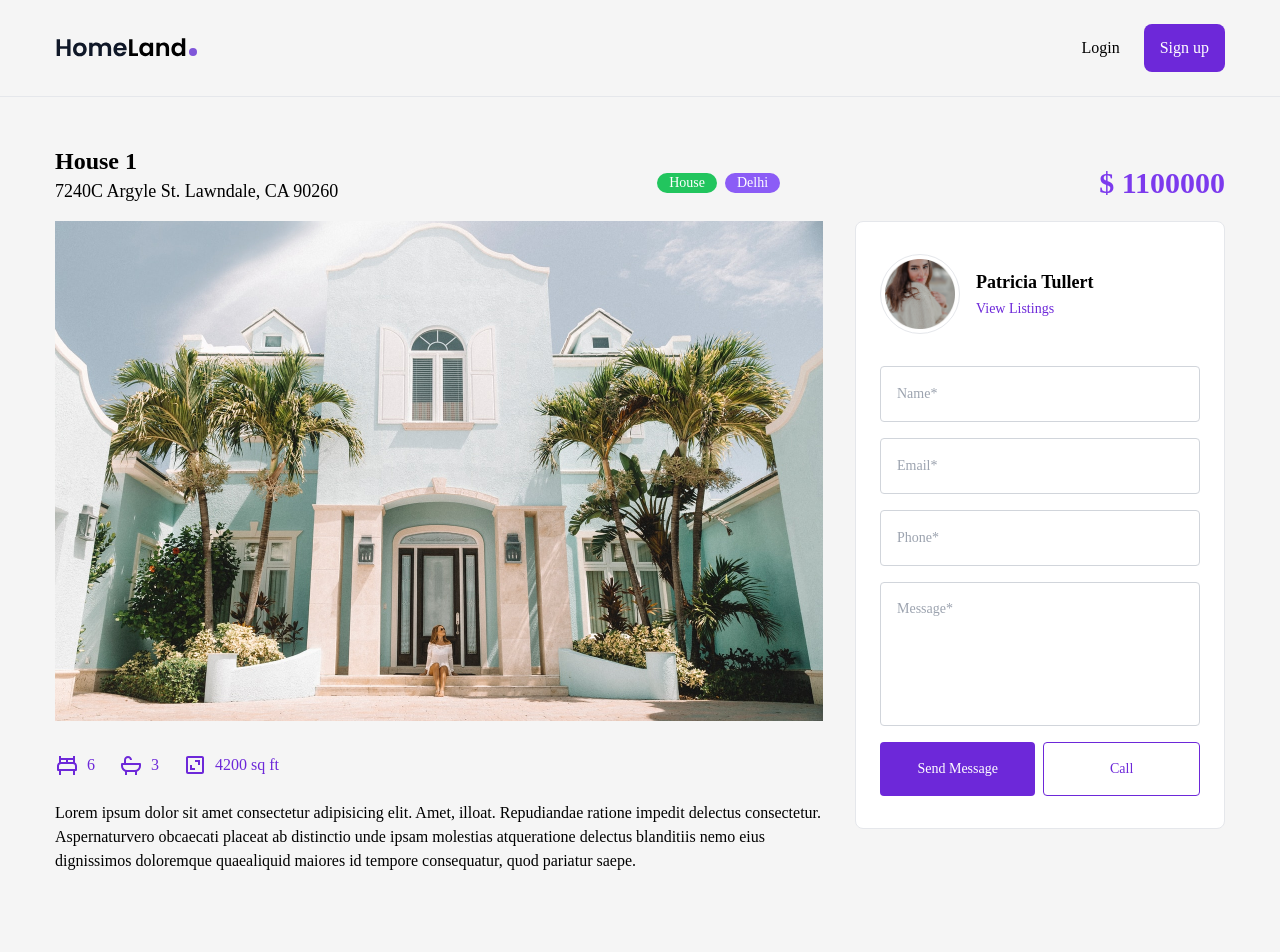
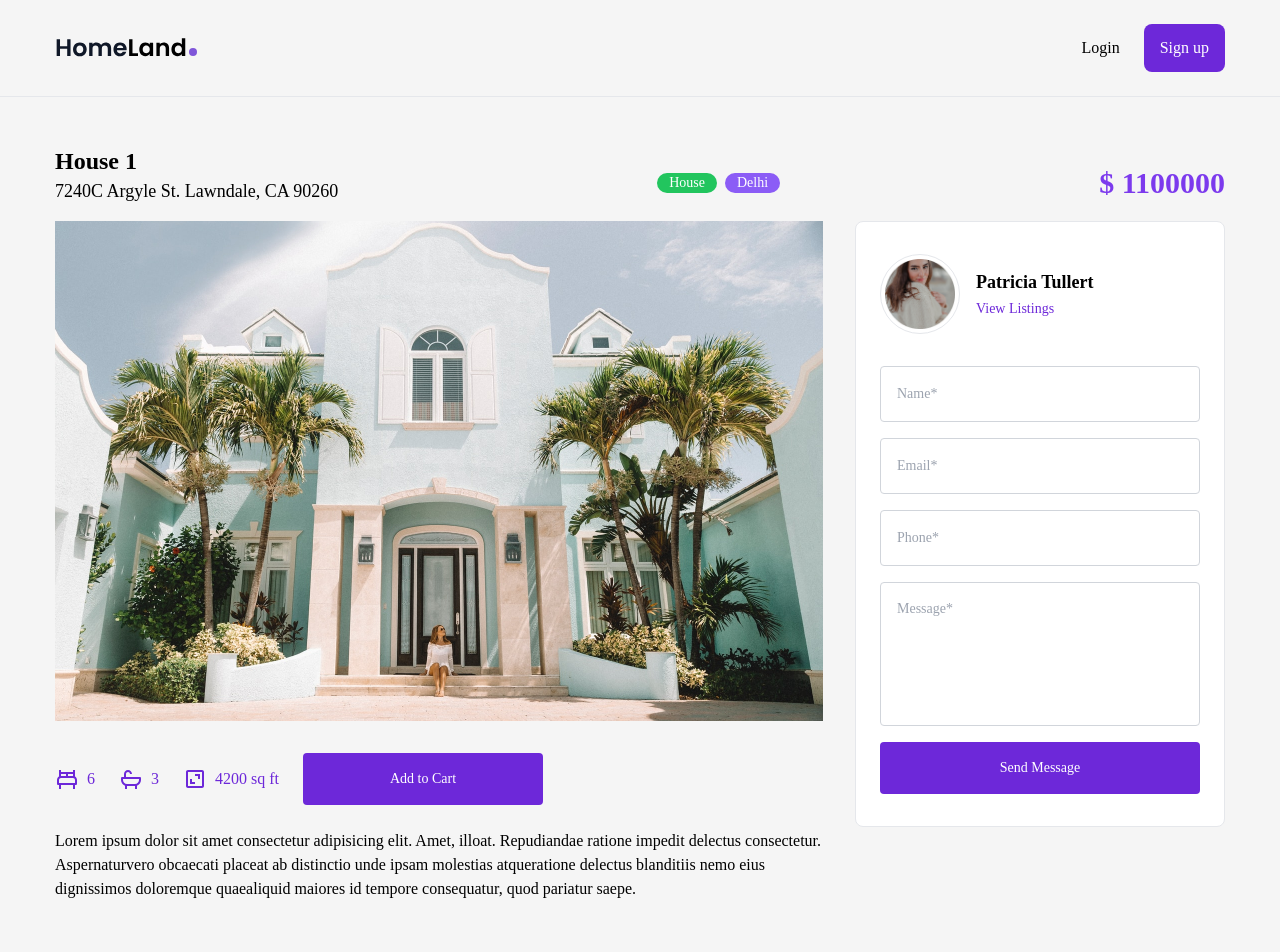
Before and after one commit to Afzalsd/findyourflat, a React (Create React App) app: page /property/1 in a window 1280 px wide. Shown: the top 952 px of the page. Built offline with nearby package versions, Linux system fonts and the light colour scheme.

Commit message:
add cart opt

```diff
--- a/src/pages/Login/Login.js
+++ b/src/pages/Login/Login.js
@@ -27,7 +27,7 @@ function Login() {
         } else {
           // If credentials are correct, log the user in
           loginUser(user);
-          navigate('/user-profile');
+          navigate('/');
         }
       }
     } catch (error) {
--- a/src/pages/PropertyDetails.js
+++ b/src/pages/PropertyDetails.js
@@ -50,6 +50,7 @@ const PropertyDetails = () => {
               <BiArea className='text-2xl' />
               <div>{house.surface}</div>
             </div>
+            <button className='bg-violet-700 hover:bg-violet-800 text-white rounded p-4 text-sm w-60 transition'>Add to Cart</button>
           </div>
           <div>{house.description}</div>
         </div>
@@ -74,7 +75,6 @@ const PropertyDetails = () => {
             <textarea className='border border-gray-300 focus:border-violet-700 outline-none resize-none rounded w-full p-4 h-36 text-sm text-gray-400' {...register("message")} placeholder='Message*'></textarea>
             <div className='flex gap-x-2'>
               <button className='bg-violet-700 hover:bg-violet-800 text-white rounded p-4 text-sm w-full transition'>Send Message</button>
-              <button className='border border-violet-700 text-violet-700 hover:border-violet-500 hover:text-violet-500 rounded p-4 text-sm w-full transition'>Call</button>
             </div>
           </form>
         </div>
```
